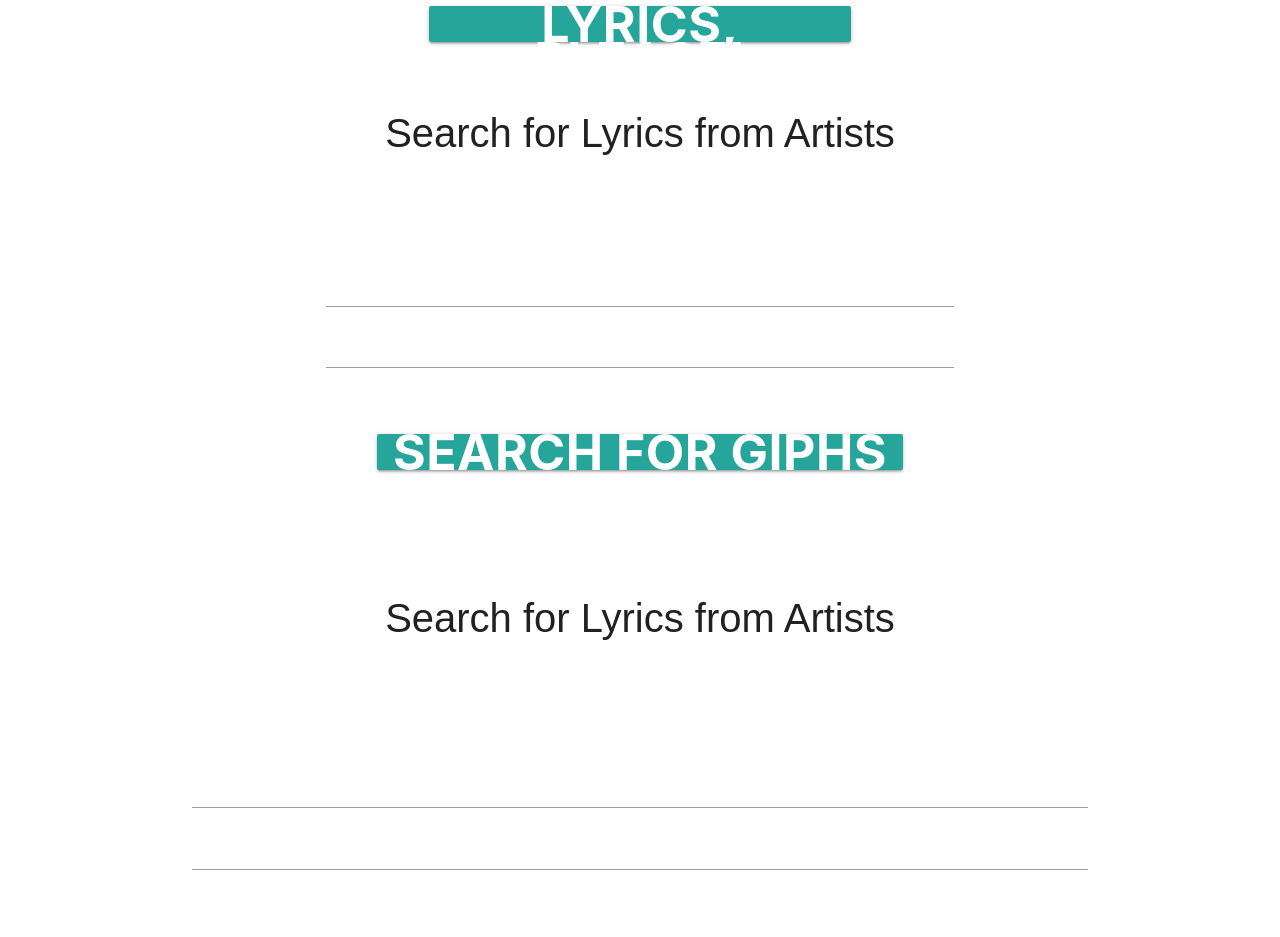
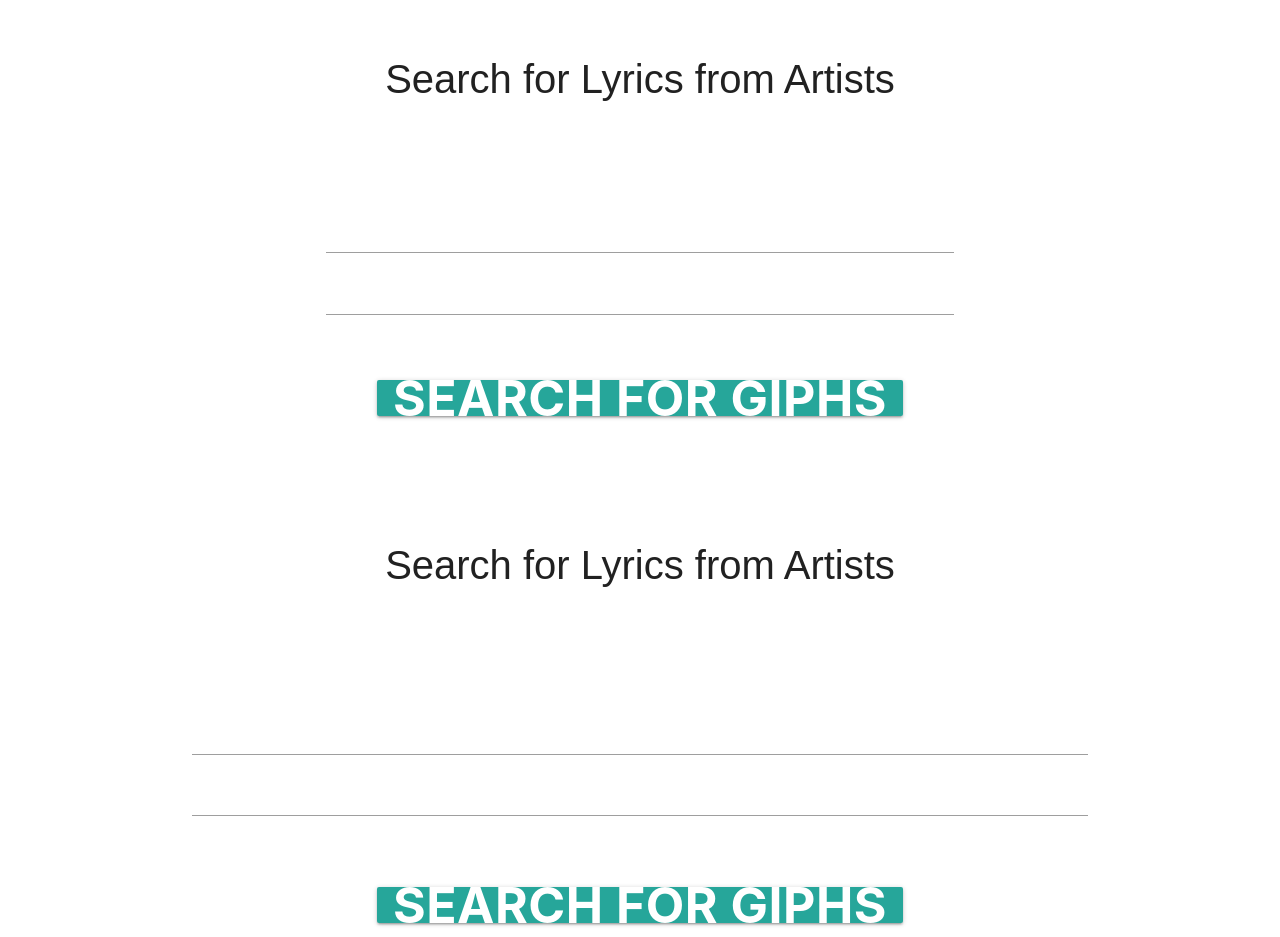
Before and after one commit to ccharles2388/classproject, a plain HTML site: page index.html in a window 1280 px wide. Shown: the part 799-1736 px from the top of the page. Drawn offline with nearby package versions, Linux system fonts and the light colour scheme.

Commit message:
Update index.html

```diff
--- a/index.html
+++ b/index.html
@@ -39,7 +39,6 @@
                         <h2>
                             <span id="quoteText">Click the 'Get Lyrics!'</span>
                         </h2>
-                        <button id="getLyrics" class="btn btn-outline-secondary">Lyrics, Please!</button>
                     </div>
                 </div>
                 <p class="text-center">Search for Lyrics from Artists</p>
```
